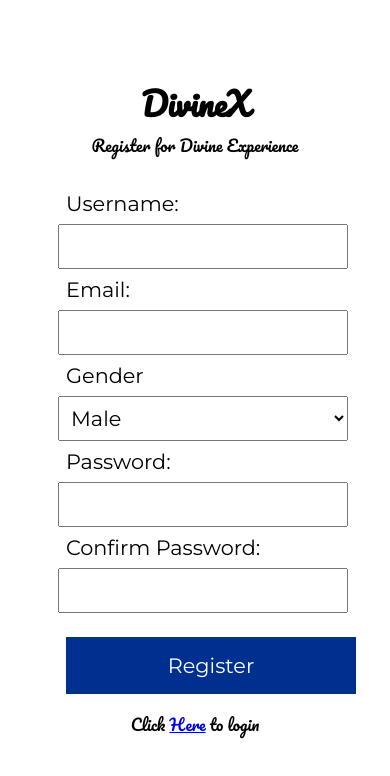
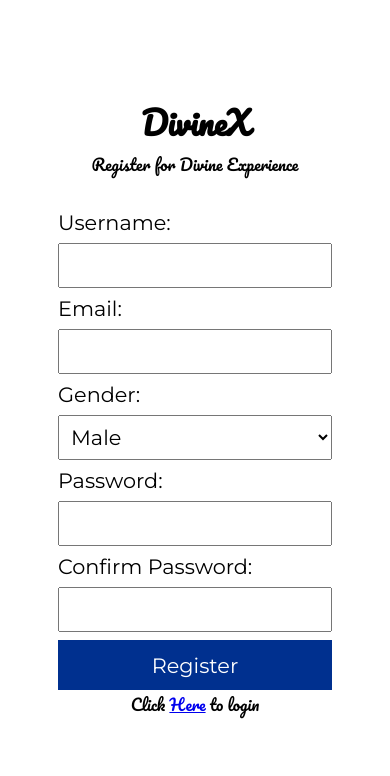
Before and after one commit to asharyapandey/divinex-frontend, a React (Create React App) app: page /register in a window 390 px wide. Shown: the top 776 px of the page. Built offline with nearby package versions, Linux system fonts and the light colour scheme.

Commit message:
fixed broken styles of login/register page

```diff
--- a/src/index.scss
+++ b/src/index.scss
@@ -23,8 +23,7 @@ body {
 	font-size: 1.3rem;
 	outline: none;
 	border: none;
-	padding: 1rem;
-	margin: 1rem;
+	padding: 0.8rem;
 	width: 100%;
 	transition: transform 0.2s ease-in;
 	&:hover {
--- a/src/pages/Login.scss
+++ b/src/pages/Auth.scss
@@ -46,14 +46,14 @@
 
 	& label {
 		display: block;
-		padding: 0rem 1rem;
 	}
 
-	& input {
-		padding: 1rem;
+	& input,
+	select {
+		padding: 0.5rem;
 		font-size: inherit;
 		font-family: inherit;
-		margin: 1rem;
+		margin: 0.5rem 0rem;
 		width: 100%;
 	}
 	& input:focus {
--- a/src/pages/Login.js
+++ b/src/pages/Login.js
@@ -1,5 +1,5 @@
 import { useState } from "react";
-import "./Login.scss";
+import "./Auth.scss";
 import LoginImage from "./login.jpg";
 import { Link } from "react-router-dom";
 
--- a/src/pages/Register.js
+++ b/src/pages/Register.js
@@ -1,5 +1,5 @@
 import { useState } from "react";
-import "./Register.scss";
+import "./Auth.scss";
 import RegisterImage from "./register.jpg";
 import { Link } from "react-router-dom";
 
@@ -39,7 +39,7 @@ function Register() {
 							/>
 						</div>
 						<div className="form-g">
-							<label htmlFor="gender">Gender</label>
+							<label htmlFor="gender">Gender:</label>
 							<select
 								name="gender"
 								id="gender"
--- a/src/pages/Register.scss
+++ /dev/null
@@ -1,63 +0,0 @@
-.auth-container {
-	display: flex;
-	width: 100%;
-	height: 100vh;
-	background-color: white;
-	color: black;
-	overflow: hidden;
-	&__image {
-		width: 50%;
-		height: 100vh;
-		align-self: flex-end;
-		background-size: cover;
-
-		@media only screen and (max-width: 850px) {
-			display: none;
-		}
-	}
-
-	&__content {
-		display: flex;
-		justify-content: center;
-		align-items: center;
-		width: 50%;
-		height: 100%;
-		@media only screen and (max-width: 850px) {
-			width: 100%;
-		}
-
-		.heading {
-			text-align: center;
-			font-family: "Pacifico", cursive;
-		}
-		p {
-			text-align: center;
-			padding-bottom: 2rem;
-			font-family: "Pacifico", cursive;
-		}
-		.desc {
-			text-align: center;
-			padding-bottom: 2rem;
-		}
-	}
-}
-.form-g {
-	font-size: 1.3rem;
-
-	& label {
-		display: block;
-		padding: 0rem 1rem;
-	}
-
-	& input,
-	select {
-		padding: 0.5rem;
-		font-size: inherit;
-		font-family: inherit;
-		margin: 0.5rem;
-		width: 100%;
-	}
-	& input:focus {
-		outline: 1px solid #00308f;
-	}
-}
```
